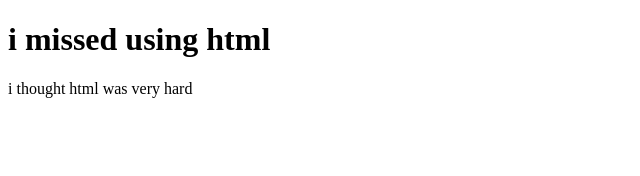
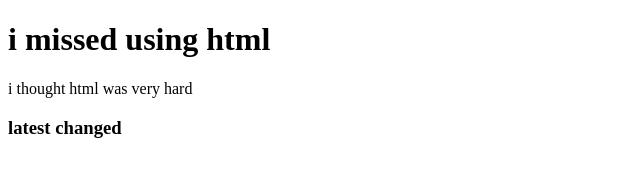
Before and after one commit to Abdirahmaan12/git_test, a plain HTML site: page index.html in a window 1280 px wide. Shown: the whole page, without its empty margins (0-640 px from the left). Drawn offline with Linux system fonts and the light colour scheme.

Commit message:
last changed

```diff
--- a/index.html
+++ b/index.html
@@ -8,5 +8,6 @@
 <body>
     <h1>i missed using html</h1>
     <p>i thought html was very hard </p>
+    <h3>latest changed</h3>
 </body>
 </html>
```
